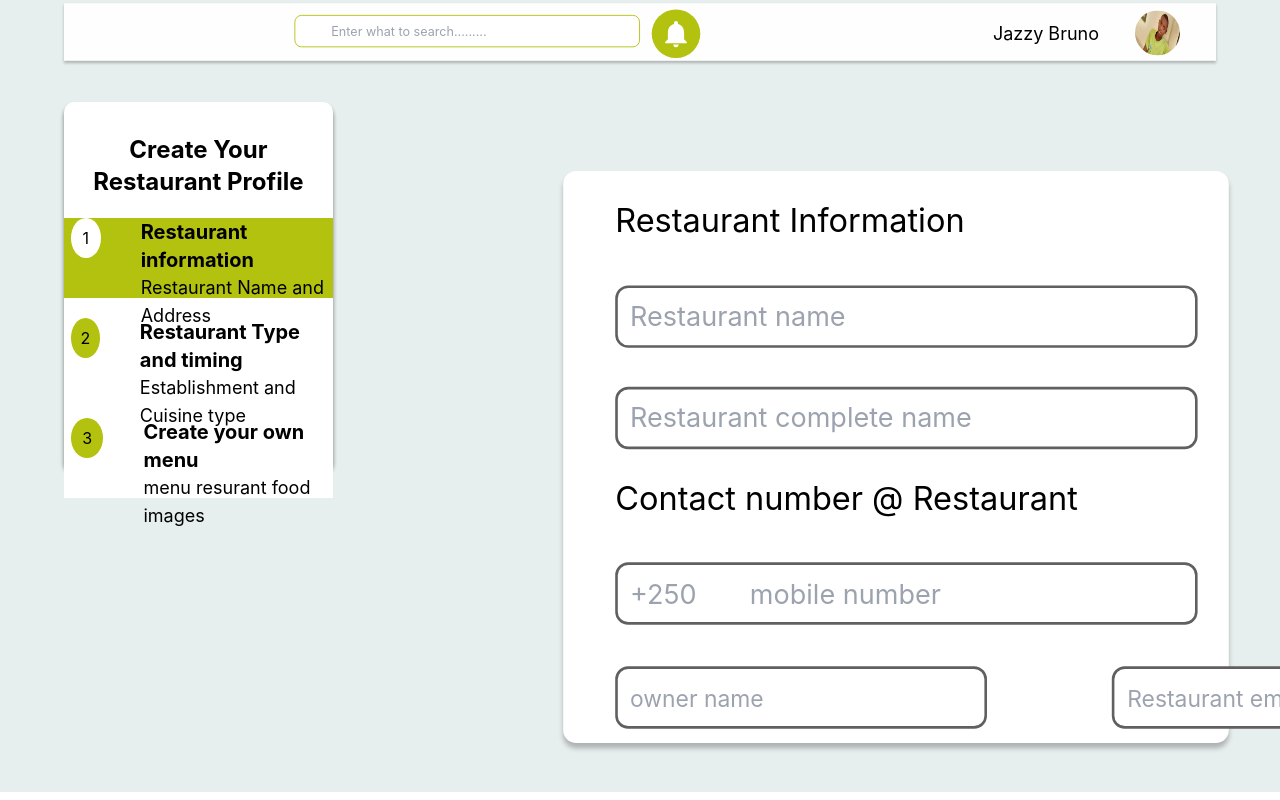
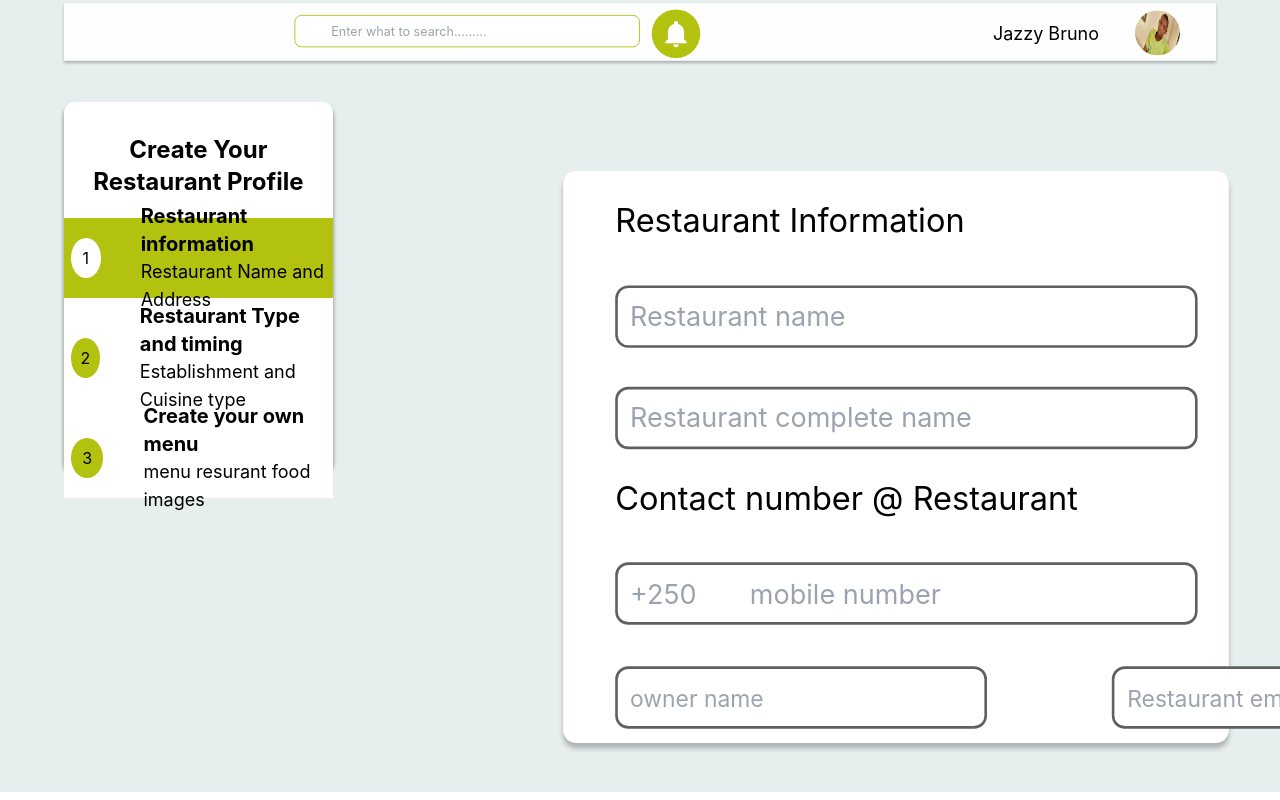
Before and after one commit to jazzybruno/restohub, a React (Create React App) app: page /profile in a window 1280 px wide. Shown: the top 800 px of the page. Built offline with nearby package versions, Linux system fonts and the light colour scheme; sample sign-in values are in the browser's storage.

Commit message:
aligned items center
aligned items center

```diff
--- a/src/components/profile/restaurant.jsx
+++ b/src/components/profile/restaurant.jsx
@@ -16,7 +16,7 @@ const Profile = ()=>{
                 <div className="elementProfile">
                    <p className='font-bold pt-8 text-center text-2xl'>Create Your Restaurant Profile</p>
 
-                <div onClick={()=> setStep(1)} style={{backgroundColor:step===1 ? "#b3c10f": "white" ,width:"100%", height:"10vh", alignContent:"center", paddingLeft:"7px", marginLeft:"0px"}}
+                <div onClick={()=> setStep(1)} style={{backgroundColor:step===1 ? "#b3c10f": "white" ,width:"100%", height:"10vh", alignItems:"center", paddingLeft:"7px", marginLeft:"0px"}}
                    className="options flex ml-10 mt-5 cursor-pointer">
                        <div className="numberProfile mr-10" style={{backgroundColor:step===1 ? "white": "#b3c10f" }} ><p className='text-center' >1</p></div>
                        <div className="descProfile">
@@ -26,7 +26,7 @@ const Profile = ()=>{
                    </div>
 
                    <div
-                   onClick={()=> setStep(2)} style={{backgroundColor:step===2 ? "#b3c10f": "white" ,width:"100%", height:"10vh", alignContent:"center", paddingLeft:"7px", marginLeft:"0px"}}
+                   onClick={()=> setStep(2)} style={{backgroundColor:step===2 ? "#b3c10f": "white" ,width:"100%", height:"10vh", alignItems:"center", paddingLeft:"7px", marginLeft:"0px"}}
                     className="options flex ml-10 mt-5 cursor-pointer ">
                        <div className="numberProfile mr-10" id='ste2'style={{backgroundColor:step===2 ? "white": "#b3c10f" }} ><p className='text-center' >2</p></div>
                        <div className="descProfile">
@@ -36,7 +36,7 @@ const Profile = ()=>{
                    </div>
 
                    <div
-                   onClick={()=> setStep(3)} style={{backgroundColor:step===3 ? "#b3c10f": "white" ,width:"100%", height:"10vh", alignContent:"center", paddingLeft:"7px", marginLeft:"0px"}}
+                   onClick={()=> setStep(3)} style={{backgroundColor:step===3 ? "#b3c10f": "white" ,width:"100%", height:"10vh", alignItems:"center", paddingLeft:"7px", marginLeft:"0px"}}
                    className="options flex ml-10 mt-5 cursor-pointer">
                        <div className="numberProfile mr-10" style={{backgroundColor:step===3 ? "white": "#b3c10f" }}> <p className='text-center' >3</p> </div>
                        <div className="descProfile">
```
